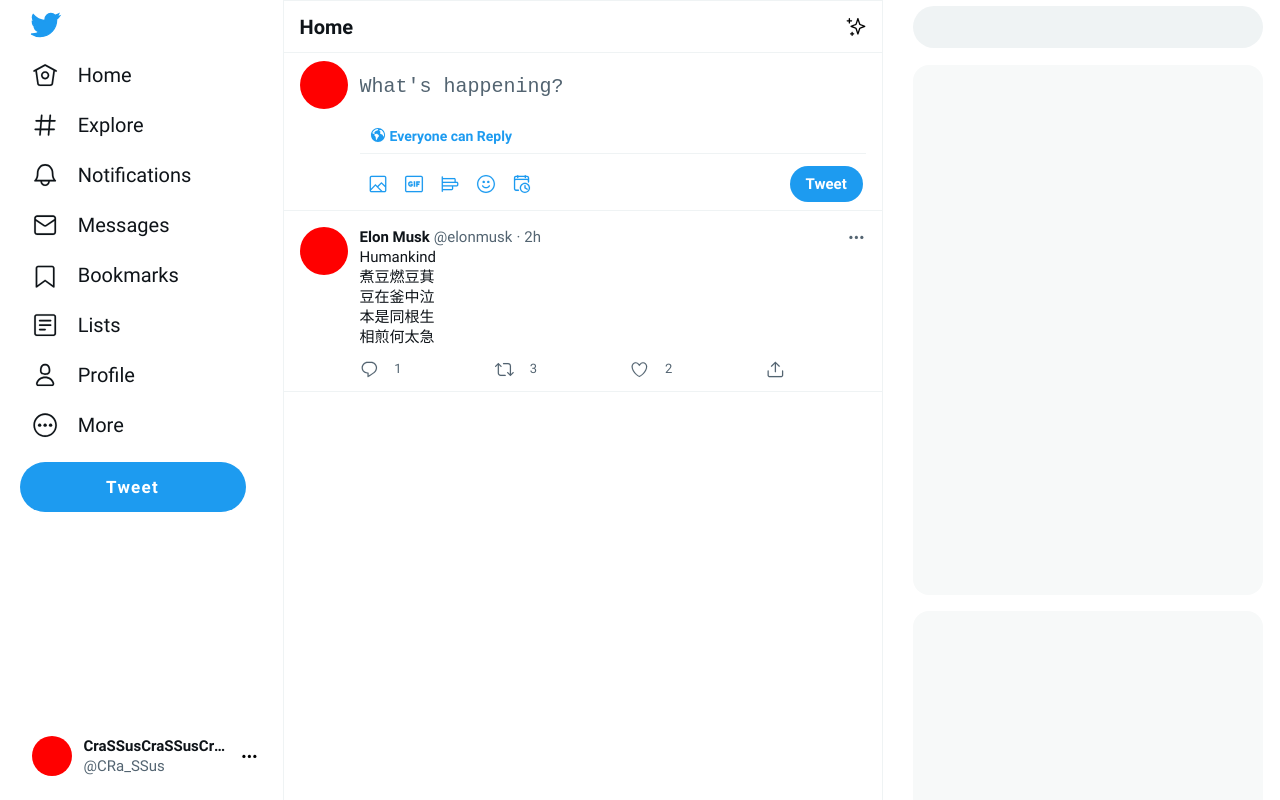
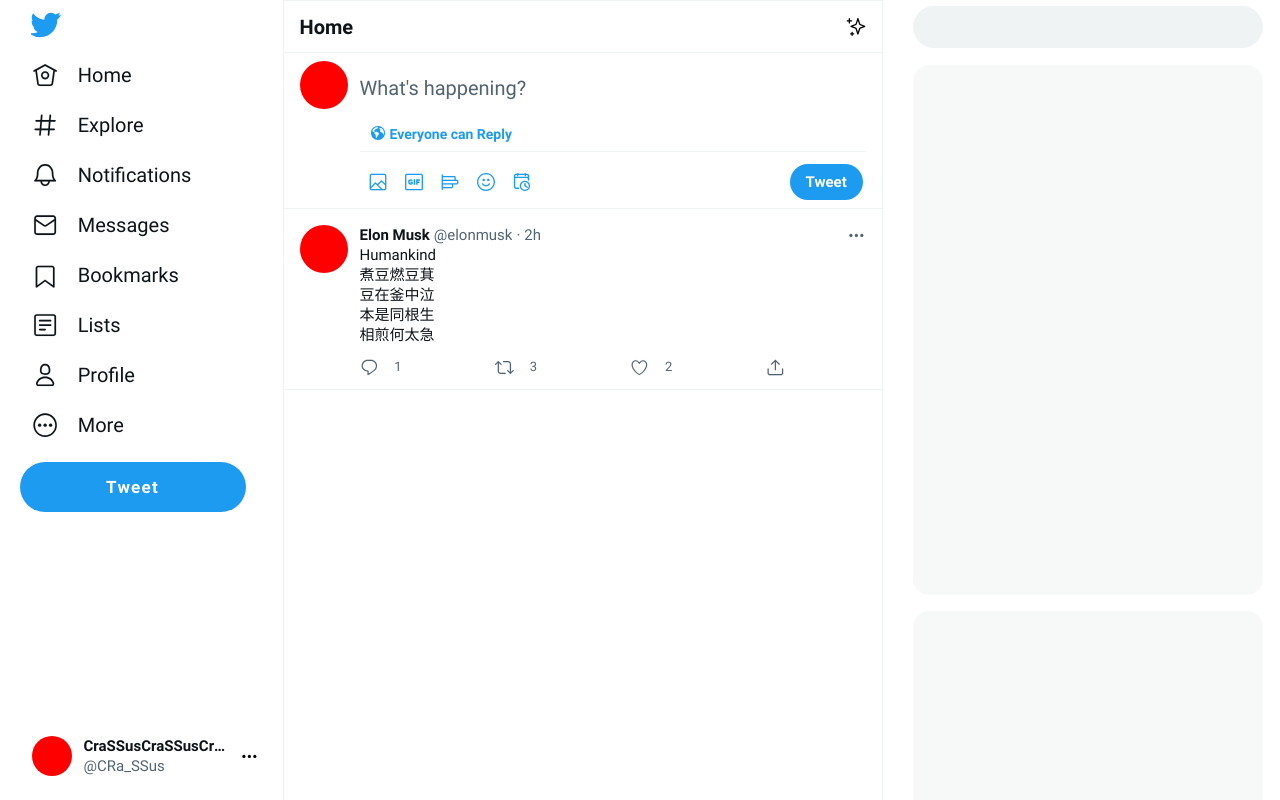
Before and after one commit to KyLoc20/twitter-shadow, a Next.js app: page / in a window 1280 px wide. Shown: the top 800 px of the page. Built offline with nearby package versions, Linux system fonts and the light colour scheme.

Commit message:
[SimpleTextarea] add some custom props

```diff
--- a/components/generic/SimpleTextarea.tsx
+++ b/components/generic/SimpleTextarea.tsx
@@ -21,14 +21,28 @@
   id: string;
   placeholder?: string;
   sx?: sxProps;
-} & TextareaStyledProps;
-type TextareaStyledProps = {
+} & TextareaStyleProps;
+type TextareaStyleProps = {
   inputHeight?: string;
   inputPadding?: string;
+  inputFontSize?: string;
+  inputColor?: string;
+  inputLineHeight?: string;
+  placeholderFontsize?: string;
+  placeholderColor?: string;
 };
-const LOCAL_STYLED_PROPERTIES = ["inputHeight", "inputPadding"] as const;
-
+const LOCAL_STYLED_PROPERTIES = [
+  "inputHeight",
+  "inputPadding",
+  "inputFontSize",
+  "inputColor",
+  "inputLineHeight",
+  "placeholderFontsize",
+  "placeholderColor",
+] as const;
+const DEFAULT_ROWS = 1;
 export default function Textarea(props: PropsWithChildren<TextareaProps>) {
+  const { sx = {} } = props;
   const handleChange = (e: React.KeyboardEvent<HTMLTextAreaElement>) => {
     const el = document.getElementById("test-textarea");
     //initially overflow-y: hidden;
@@ -39,12 +53,20 @@
     }
   };
   let id = "test-textarea"; //props.id
+  React.useEffect(() => {
+    const el = document.getElementById("test-textarea");
+    //initially overflow-y: hidden;
+    if (el) {
+      console.log("useEffect test-textarea", el, el.scrollHeight);
+    }
+  }, []);
   return (
     <Component
-      {...{ ...pick(LOCAL_STYLED_PROPERTIES, props), ...props.sx }}
+      {...{ ...pick(LOCAL_STYLED_PROPERTIES, props), ...sx }}
       htmlFor={props.id}
     >
       <textarea
+        rows={DEFAULT_ROWS}
         id={id}
         placeholder={props.placeholder}
         onKeyUp={handleChange}
@@ -55,19 +77,21 @@
 
 const BasicTextarea = styled.label`
   display: flex;
-  align-items: center;
   box-sizing: border-box;
   textarea {
-    height: ${(props: TextareaStyledProps) => props.inputHeight};
-    padding: ${(props: TextareaStyledProps) => props.inputPadding};
+    height: ${(props: TextareaStyleProps) => props.inputHeight};
+    padding: ${(props: TextareaStyleProps) => props.inputPadding};
+    font-size: ${(props: TextareaStyleProps) => props.inputFontSize};
+    color: ${(props: TextareaStyleProps) => props.inputColor};
+    line-height: ${(props: TextareaStyleProps) => props.inputLineHeight};
     flex: 1;
     overflow-y: hidden;
   }
   textarea::placeholder {
-    font-size: 20px;
-    color: #536471;
+    font-size: ${(props: TextareaStyleProps) => props.placeholderFontsize};
+    color: ${(props: TextareaStyleProps) => props.placeholderColor};
     letter-spacing: normal;
   }
 `;
-const StyledTextarea = createStyleComponent<sxProps>(BasicTextarea);
-const Component = StyledTextarea.withComponent("label");
+const UnstyledTextarea = createStyleComponent<sxProps>(BasicTextarea);
+const Component = UnstyledTextarea.withComponent("label");
--- a/components/home/TweetEditorCard.tsx
+++ b/components/home/TweetEditorCard.tsx
@@ -130,8 +130,11 @@
     sx: {
       p: "12px 0",
     },
-    inputHeight: "28px",
-    inputPadding: "2px 0",
+    inputFontSize: "20px",
+    inputColor: "#0f1419",
+    inputLineHeight: "30px",
+    placeholderFontsize: "20px",
+    placeholderColor: "#536471",
   };
   return (
     <Component>
--- a/styles/globals.css
+++ b/styles/globals.css
@@ -78,6 +78,7 @@
 
 textarea,
 textarea:focus {
+    font-family: inherit;
     padding: 0;
     border: none;
     resize: none;
```
